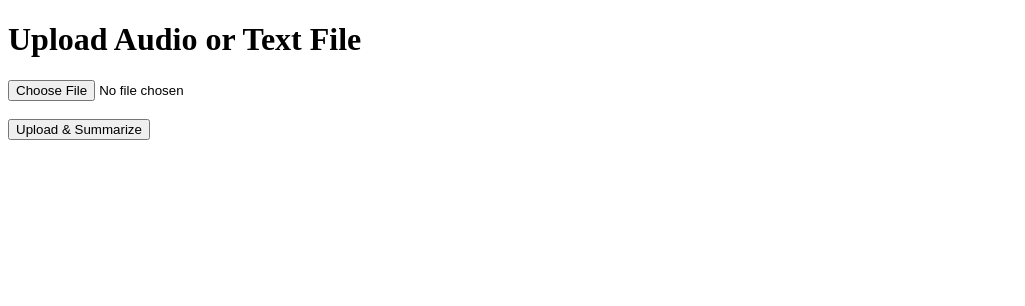
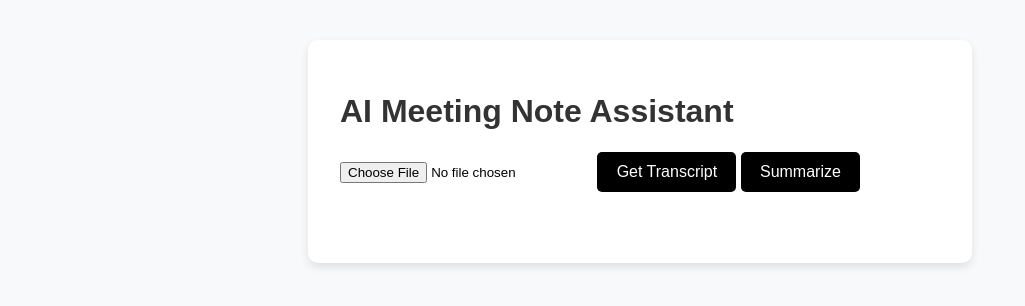
Before and after one commit to Avishi2511/meeting-summarizer-ai, a Flask app: page / in a window 1280 px wide. Shown: the top 306 px of the page, without its empty margins (0-1025 px from the left). Run offline with Flask 3, Linux system fonts and the light colour scheme; some libraries are stand-ins or nearby versions.

Commit message:
flask_issue

```diff
--- a/app.py
+++ b/app.py
@@ -9,23 +9,23 @@ UPLOAD_FOLDER = 'uploads'
 os.makedirs(UPLOAD_FOLDER, exist_ok=True)
 app.config['UPLOAD_FOLDER'] = UPLOAD_FOLDER
 
-# ✅ Correct Groq API setup
+# ✅ Groq API setup
 client = OpenAI(
     api_key="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",
     base_url="https://api.groq.com/openai/v1"
 )
 
-# Load Whisper model
+# Load Whisper model once
 model = whisper.load_model("base")
 
 @app.route('/')
 def index():
     return render_template('index.html')
 
+# ✅ Route for transcription only
 @app.route('/upload', methods=['POST'])
 def upload_file():
     file = request.files['file']
-
     if not file:
         return jsonify({"error": "No file uploaded"}), 400
 
@@ -33,7 +33,6 @@ def upload_file():
     filepath = os.path.join(app.config['UPLOAD_FOLDER'], filename)
     file.save(filepath)
 
-    # Handle audio or text
     if filename.endswith(('.mp3', '.wav')):
         result = model.transcribe(filepath)
         transcript = result["text"]
@@ -43,18 +42,36 @@ def upload_file():
     else:
         return jsonify({"error": "Unsupported file type"}), 400
 
-    # Summarization using Groq
+    return jsonify({"transcript": transcript})
+
+# ✅ Separate route for summarizing transcript
+@app.route('/summarize', methods=['POST'])
+def summarize():
+    data = request.get_json()
+    transcript = data.get("transcript", "")
+
+    if not transcript:
+        return jsonify({"error": "Transcript not provided"}), 400
+
     try:
         response = client.chat.completions.create(
             model="llama3-70b-8192",
             messages=[
-                {"role": "system", "content": "You're an assistant that summarizes meeting transcripts."},
+                {"role": "system", "content": "You're an assistant that summarizes meeting transcripts in a structured way, with bullet points and clear headings."},
                 {"role": "user", "content": f"Summarize this meeting:\n{transcript}"}
             ],
             temperature=0.7
         )
         summary = response.choices[0].message.content
-        return jsonify({"transcript": transcript, "summary": summary})
+
+        # Format summary into bullet points
+        formatted_summary = "<ul>"
+        for line in summary.strip().split('\n'):
+            if line.strip():  # ignore empty lines
+                formatted_summary += f"<li>{line.strip()}</li>"
+        formatted_summary += "</ul>"
+
+        return jsonify({"summary": formatted_summary})
     except Exception as e:
         return jsonify({"error": str(e)}), 500
 
--- a/static/script.js
+++ b/static/script.js
@@ -1,8 +1,14 @@
-document.getElementById("upload-form").addEventListener("submit", async function(e) {
-    e.preventDefault();
+let currentTranscript = "";
+
+document.getElementById("transcribe-btn").addEventListener("click", async function () {
+  const fileInput = document.getElementById("file");
+  const file = fileInput.files[0];
+  if (!file) return alert("Please upload a file!");
+
   const formData = new FormData();
-    const file = document.getElementById("file").files[0];
   formData.append("file", file);
+
+  document.getElementById("status").innerText = "⏳ Transcribing...";
 
   const response = await fetch("/upload", {
     method: "POST",
@@ -10,8 +16,42 @@ document.getElementById("upload-form").addEventListener("submit", async function
   });
 
   const data = await response.json();
-    document.getElementById("output").innerHTML = `
-      <h2>Transcript</h2><p>${data.transcript}</p>
-      <h2>Summary</h2><p>${data.summary}</p>
-    `;
+
+  if (data.error) {
+    document.getElementById("status").innerText = `❌ ${data.error}`;
+    return;
+  }
+
+  currentTranscript = data.transcript;
+  document.getElementById("status").innerText = "✅ Transcript ready!";
+  document.getElementById("transcript").innerText = data.transcript;
+  document.getElementById("transcript-section").style.display = "block";
+
+  document.getElementById("summarize-btn").disabled = false;
 });
+
+document.getElementById("summarize-btn").addEventListener("click", async function () {
+  if (!currentTranscript) return;
+
+  document.getElementById("status").innerText = "📝 Summarizing...";
+
+  const response = await fetch("/summarize", {
+    method: "POST",
+    headers: { "Content-Type": "application/json" },
+    body: JSON.stringify({ transcript: currentTranscript })
+  });
+
+  const data = await response.json();
+
+  if (data.error) {
+    document.getElementById("status").innerText = `❌ ${data.error}`;
+    return;
+  }
+
+  document.getElementById("status").innerText = "✅ Summary ready!";
+
+  // ✅ Parse markdown from model into HTML
+  const formatted = marked.parse(data.summary);
+  document.getElementById("summary").innerHTML = formatted;
+  document.getElementById("summary-section").style.display = "block";
+});
--- a/static/style.css
+++ b/static/style.css
@@ -0,0 +1,83 @@
+body {
+  font-family: Arial, sans-serif;
+  background-color: #f8f9fa;
+  padding: 2rem;
+  display: flex;
+  justify-content: center;
+}
+
+.container {
+  background-color: white;
+  border-radius: 10px;
+  padding: 2rem;
+  box-shadow: 0 4px 8px rgba(0, 0, 0, 0.1);
+  width: 600px;
+}
+
+h1, h2 {
+  color: #333;
+}
+
+input[type="file"] {
+  margin-bottom: 1rem;
+}
+
+button {
+  background-color: #000;
+  color: white;
+  border: none;
+  padding: 0.7rem 1.2rem;
+  font-size: 1rem;
+  border-radius: 5px;
+  cursor: pointer;
+}
+
+button:hover {
+  background-color: #333;
+}
+
+textarea {
+  width: 100%;
+  height: 150px;
+  margin-top: 1rem;
+  margin-bottom: 1rem;
+  padding: 1rem;
+  border-radius: 5px;
+  border: 1px solid #ccc;
+  resize: none;
+  font-family: monospace;
+  font-size: 0.95rem;
+  background-color: #f0f0f0;
+}
+
+.transcript-box, .summary-box {
+  background-color: #f9f9f9;
+  padding: 15px;
+  border-radius: 8px;
+  margin-bottom: 20px;
+  border: 1px solid #ddd;
+}
+
+#summary {
+  background-color: #f9f9f9;
+  padding: 1rem;
+  border-left: 4px solid #000;
+  border-radius: 8px;
+  line-height: 1.6;
+}
+
+#summary-section ul,
+#summary-section li {
+  list-style-type: none;
+  padding-left: 1em;
+  margin-bottom: 8px;
+}
+
+#output ul {
+  list-style-type: none;
+  padding-left: 1em;
+}
+
+#output li {
+  margin-bottom: 5px;
+}
--- a/templates/index.html
+++ b/templates/index.html
@@ -1,15 +1,36 @@
 <!DOCTYPE html>
-<html>
+<html lang="en">
 <head>
-    <title>AI Meeting Note Assistant</title>
+  <meta charset="UTF-8">
+  <title>AI Meeting Note Assistant</title>
+  <link rel="stylesheet" href="{{ url_for('static', filename='style.css') }}">
+  <script src="https://cdn.jsdelivr.net/npm/marked/marked.min.js"></script>
 </head>
 <body>
-    <h1>Upload Audio or Text File</h1>
-    <form action="/upload" method="post" enctype="multipart/form-data">
-        <input type="file" name="file" required><br><br>
-        <input type="submit" value="Upload & Summarize">
+  <div class="container">
+    <h1>AI Meeting Note Assistant</h1>
+
+    <form id="upload-form">
+      <input type="file" id="file" name="file" accept=".mp3,.wav,.txt" required />
+      <button type="button" id="transcribe-btn">Get Transcript</button>
+      <button type="button" id="summarize-btn" disabled>Summarize</button>
     </form>
 
-    <script src="{{ url_for('static', filename='script.js') }}"></script>
+    <div id="status" style="margin-top: 1rem;"></div>
+
+    <div style="margin-top: 2rem;">
+      <div id="transcript-section" style="display: none;">
+        <h2>Transcript</h2>
+        <div id="transcript" class="transcript-box"></div>
+      </div>
+
+      <div id="summary-section" style="display: none;">
+        <h2>Summary</h2>
+        <div id="summary" class="summary-box"></div>
+      </div>
+    </div>
+  </div>
+
+  <script src="{{ url_for('static', filename='script.js') }}"></script>
 </body>
 </html>
```
Also changed, not shown: 1 other file. Lines whose indentation alone changed are shown as unchanged.
